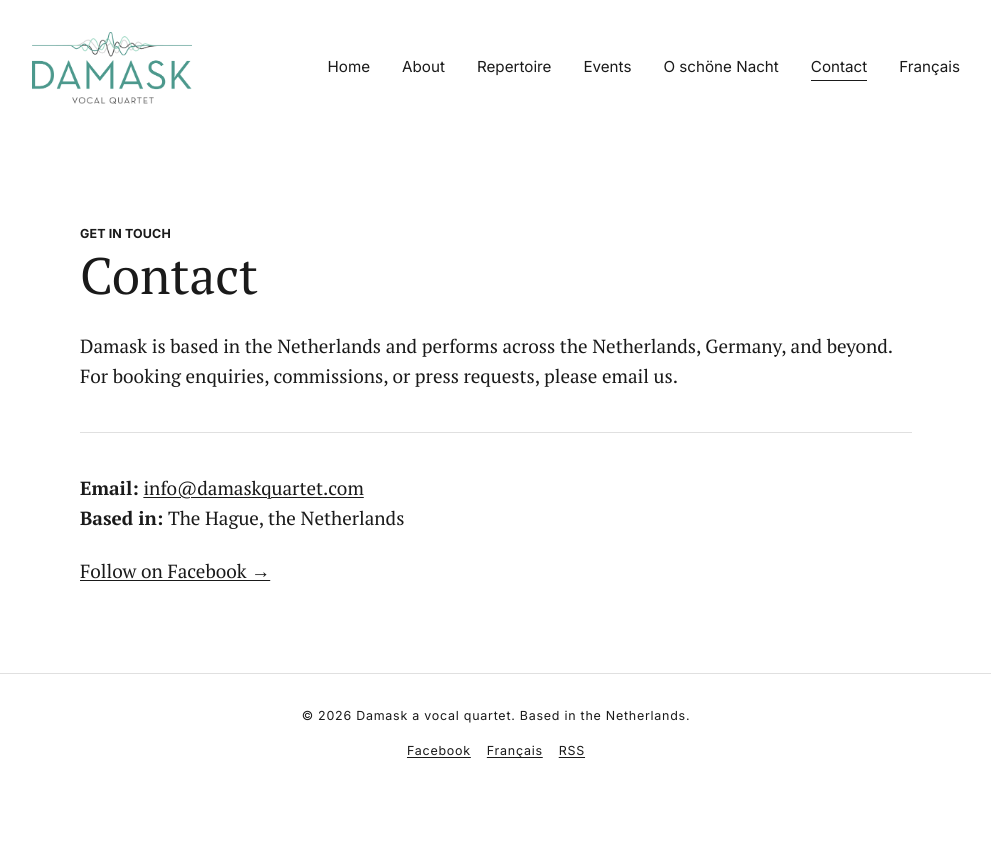
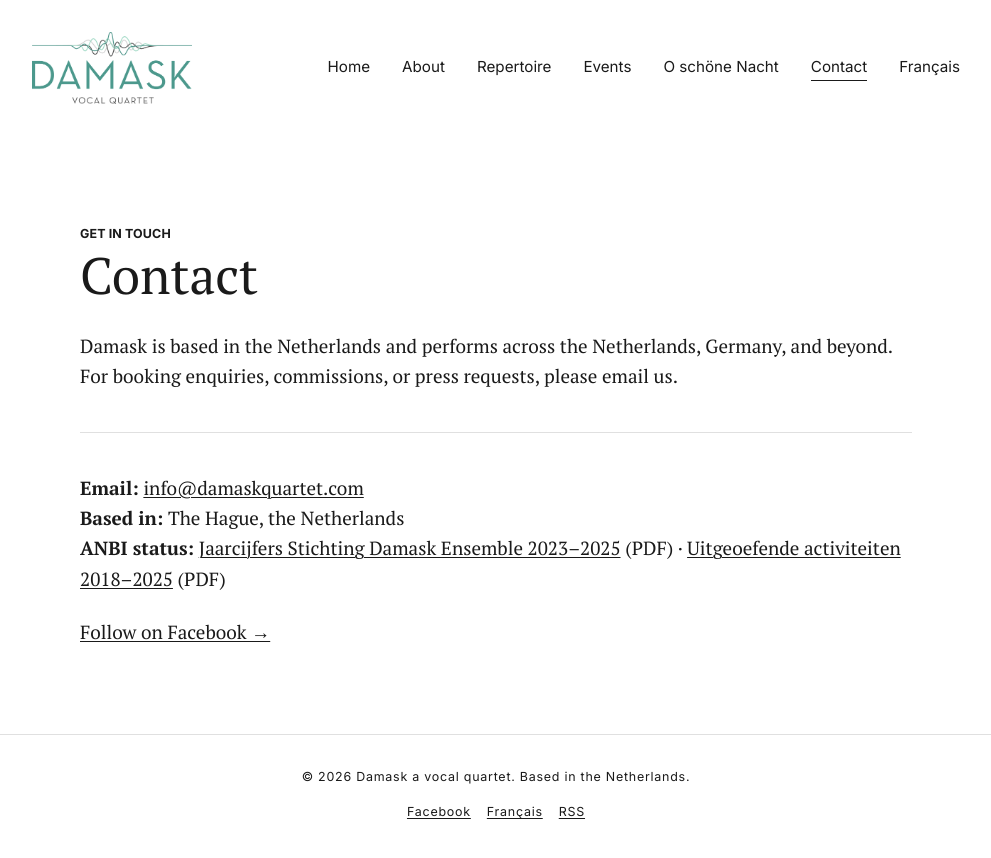
Before and after one commit to damaskensemble/damaskensemble.github.io, a Jekyll site: the page built from contact.md, in a window 1280 px wide. Shown: the top 858 px of the page, without its empty margins (144-1135 px from the left). Built offline with Jekyll 4.4.1, drawn with Linux system fonts in a browser that asks for light colours.

Commit message:
Contact page: ANBI status with links to Jaarcijfers 2023-2025 and Uitgeoefende activiteiten 2018-2025
Co-Authored-By: Claude Opus 5.5 <noreply@anthropic.com>

```diff
--- a/contact.md
+++ b/contact.md
@@ -13,7 +13,10 @@ requests, please email us.
 
 <p>
   <strong>Email:</strong> <a href="mailto:info@damaskquartet.com">info@damaskquartet.com</a><br>
-  <strong>Based in:</strong> The Hague, the Netherlands
+  <strong>Based in:</strong> The Hague, the Netherlands<br>
+  <strong>ANBI status:</strong>
+  <a href="{{ '/assets/docs/Jaarcijfers_Stichting_Damask_Ensemble_2023-2025.pdf' | relative_url }}">Jaarcijfers Stichting Damask Ensemble 2023–2025</a> (PDF) ·
+  <a href="{{ '/assets/docs/Uitgeoefende_activiteiten_Damask_Vocal_Quartet_2018-2025.pdf' | relative_url }}">Uitgeoefende activiteiten 2018–2025</a> (PDF)
 </p>
 
 <p>
```
Also changed, not shown: 2 other files.
